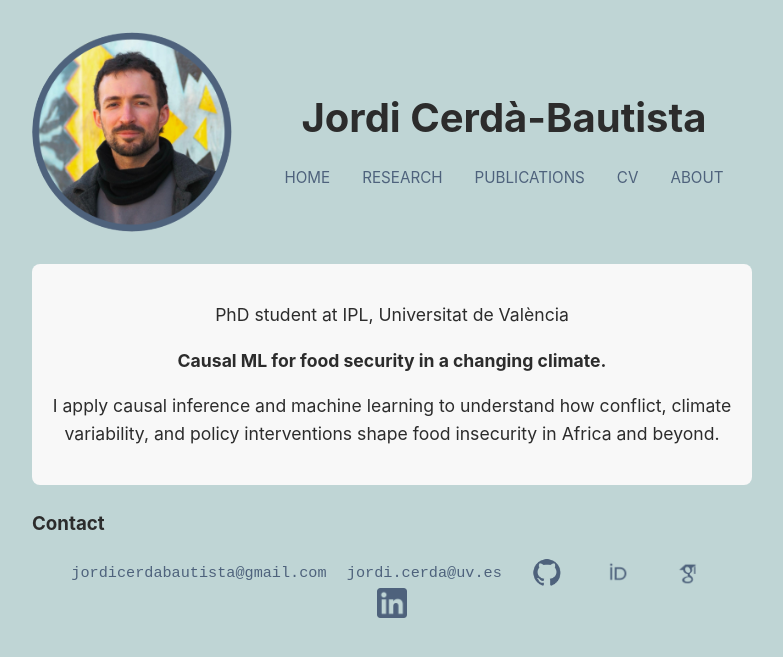
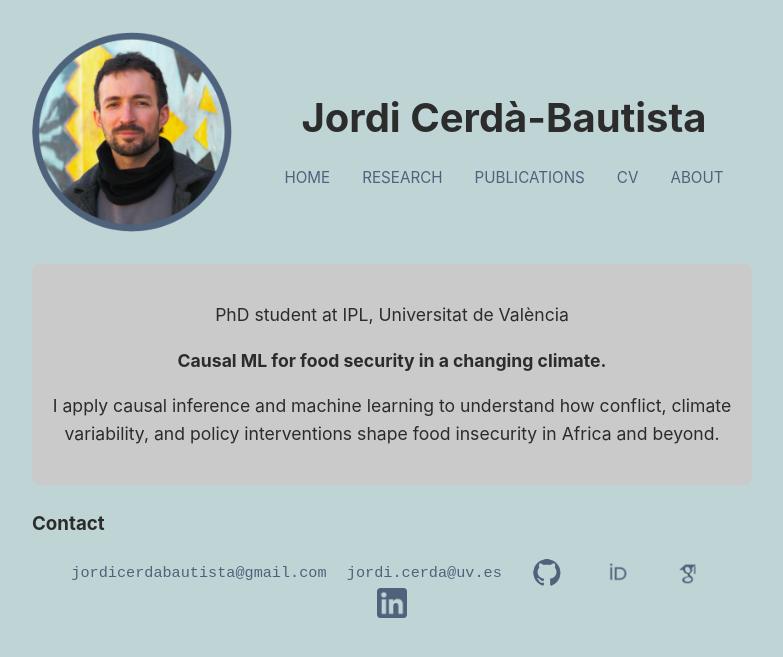
Before and after one commit to jordicbau/jordicbau.github.io, a Jekyll site: the page built from index.md, in a window 1280 px wide. Shown: the top 657 px of the page, without its empty margins (248-1031 px from the left). Built offline with Jekyll 4.4.1, drawn with Linux system fonts in a browser that asks for light colours.

Commit message:
Update style.css

```diff
--- a/assets/css/style.css
+++ b/assets/css/style.css
@@ -48,7 +48,7 @@
 }
 
 .bio {
-  background-color: #f8f8f8;
+  background-color: #cacaca;
   padding: 1.2rem;
   border-radius: 8px;
   text-align: center;
@@ -57,7 +57,7 @@
 }
 
 .sections {
-  background-color: #f8f8f8;
+  background-color: #cacaca;
   padding: 1rem;
   border-radius: 6px;
   text-align: left;
```
